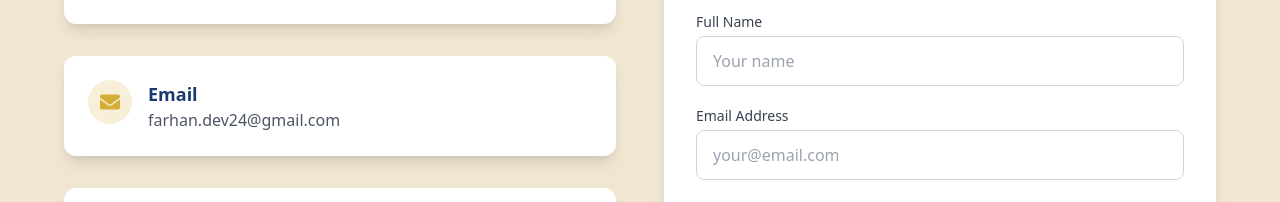
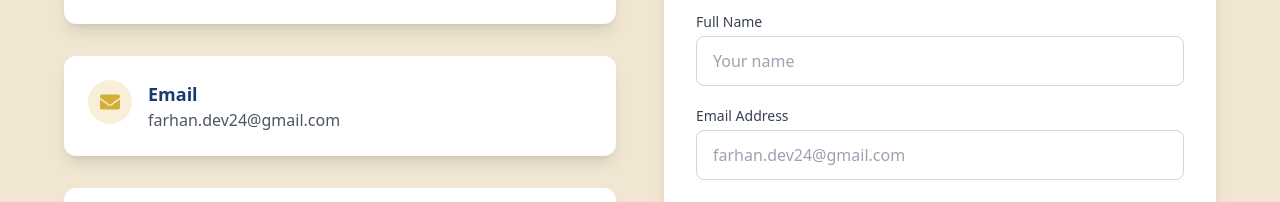
Before and after one commit to farhanparru/-My-Portfolio, a React (Create React App) app: page / in a window 1280 px wide. Shown: the part 3540-3742 px from the top of the page. Built offline with nearby package versions, Linux system fonts and the light colour scheme.

Commit message:
update links

```diff
--- a/src/components/Contact.jsx
+++ b/src/components/Contact.jsx
@@ -90,7 +90,7 @@ const Contact = () => {
               <motion.a
                 whileHover={{ y: -5, scale: 1.1 }}
                 whileTap={{ scale: 0.95 }}
-                href="https://wa.me/971501234567"
+                href="https://wa.me/97556384774"
                 target="_blank"
                 rel="noopener noreferrer"
                 className="bg-green-500 text-white p-3 rounded-full shadow-md"
@@ -101,7 +101,7 @@ const Contact = () => {
               <motion.a
                 whileHover={{ y: -5, scale: 1.1 }}
                 whileTap={{ scale: 0.95 }}
-                href="https://t.me/yourusername"
+                href="https://t.me/MuhammadShaminFarhan"
                 target="_blank"
                 rel="noopener noreferrer"
                 className="bg-blue-500 text-white p-3 rounded-full shadow-md"
@@ -142,7 +142,7 @@ const Contact = () => {
                   type="email"
                   id="email"
                   className="w-full px-4 py-3 rounded-lg border border-gray-300 dark:border-gray-600 focus:ring-2 focus:ring-uaeGold focus:border-transparent dark:bg-gray-700 dark:text-white"
-                  placeholder="your@email.com"
+                  placeholder="farhan.dev24@gmail.com"
                   required
                 />
               </div>
```
